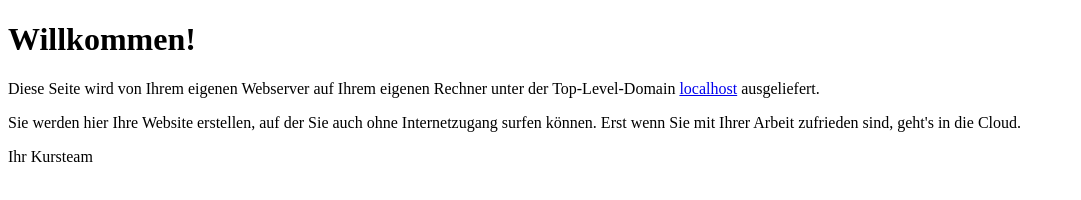
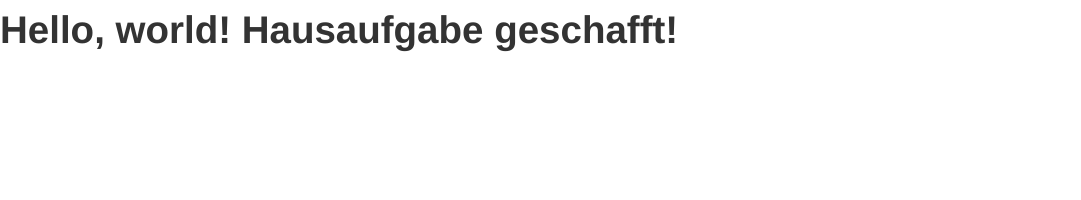
Before and after one commit to JuergenGroll/webproject, a plain HTML site: page index.html in a window 1280 px wide. Shown: the whole page, without its empty margins (0-1081 px from the left). Drawn offline with nearby package versions, Linux system fonts and the light colour scheme; files that its build step writes are made by us from their sources.

Commit message:
Vierter Commit

```diff
--- a/index.html
+++ b/index.html
@@ -1,25 +1,14 @@
     <!DOCTYPE html>
     <html>
     <head>
-<meta http-equiv="Content-Type" content="text/html;charset=utf-8" />
-<title>Willkommen!</title>
+    <title>Bootstrap 101 Template</title>
+    <meta name="viewport" content="width=device-width, initial-scale=1.0">
+    <!-- Bootstrap -->
+    <link href="css/bootstrap.min.css" rel="stylesheet" media="screen">
     </head>
     <body>
-<header>
-	<h1>Willkommen!</h1>
-</header>
-<article>
-	<p>
-		Diese Seite wird von Ihrem eigenen Webserver auf Ihrem eigenen Rechner unter der Top-Level-Domain
-		<a href="http://localhost">localhost</a> ausgeliefert.
-	</p>
-	<p>
-		Sie werden hier Ihre Website erstellen, auf der Sie auch ohne Internetzugang surfen können.
-		Erst wenn Sie mit Ihrer Arbeit zufrieden sind, geht's in die Cloud.
-	</p>
-	<p>
-		Ihr Kursteam
-	</p>
-</article>
+    <h1>Hello, world! Hausaufgabe geschafft!</h1>
+    <script src="http://code.jquery.com/jquery.js"></script>
+    <script src="js/bootstrap.min.js"></script>
     </body>
     </html>
```
Lines whose indentation alone changed are shown as unchanged.
